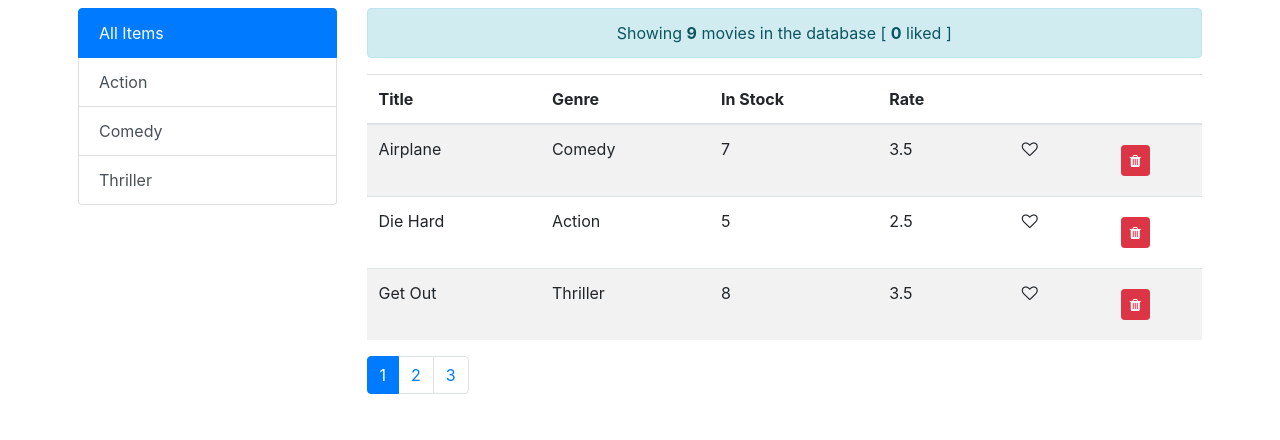
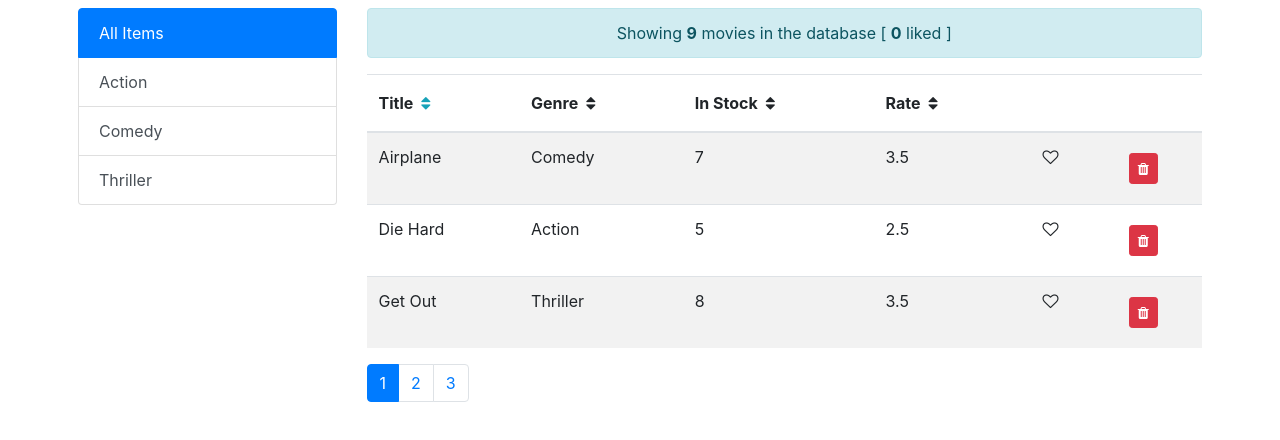
Before and after one commit to sergii-balog/react-test, a React (Create React App) app: page / in a window 1280 px wide. Shown: the top 440 px of the page. Built offline with nearby package versions, Linux system fonts and the light colour scheme.

Commit message:
sorting redesign

```diff
--- a/src/components/movies/movies.jsx
+++ b/src/components/movies/movies.jsx
@@ -100,6 +100,7 @@ class Movies extends Component {
               onDelete={this.handleDelete}
               onLikeClicked={this.handleLikedClicked}
               onSort={this.handleSort}
+              sortBy={sortBy}
             />
             <Paging
               totalItems={filteredMovies.length}
--- a/src/components/movies/moviesTable.jsx
+++ b/src/components/movies/moviesTable.jsx
@@ -3,16 +3,39 @@ import MovieItem from "./movieItem";
 
 class MoviesTable extends Component {
   render() {
-    const { movies, liked, onDelete, onLikeClicked, onSort } = this.props;
+    const {
+      movies,
+      liked,
+      onDelete,
+      onLikeClicked,
+      onSort,
+      sortBy
+    } = this.props;
+    const columns = [
+      { title: "Title", path: "title" },
+      { title: "Genre", path: "genre.name" },
+      { title: "In Stock", path: "numberInStock" },
+      { title: "Rate", path: "dailyRentalRate" }
+    ];
     return (
       <div className="table-responsive">
         <table className="table table-striped">
           <thead>
             <tr>
-              <th onClick={() => onSort("title")}>Title</th>
-              <th onClick={() => onSort("genre.name")}>Genre</th>
-              <th onClick={() => onSort("numberInStock")}>In Stock</th>
-              <th onClick={() => onSort("dailyRentalRate")}>Rate</th>
+              {columns.map(item => (
+                <th key={item.path}>
+                  {item.title}
+                  <i
+                    className={
+                      sortBy.column === item.path
+                        ? "fa fa-sort m-2 text-info"
+                        : "fa fa-sort m-2"
+                    }
+                    onClick={() => onSort(item.path)}
+                    style={{ cursor: "pointer" }}
+                  />
+                </th>
+              ))}
               <th />
               <th />
             </tr>
```
